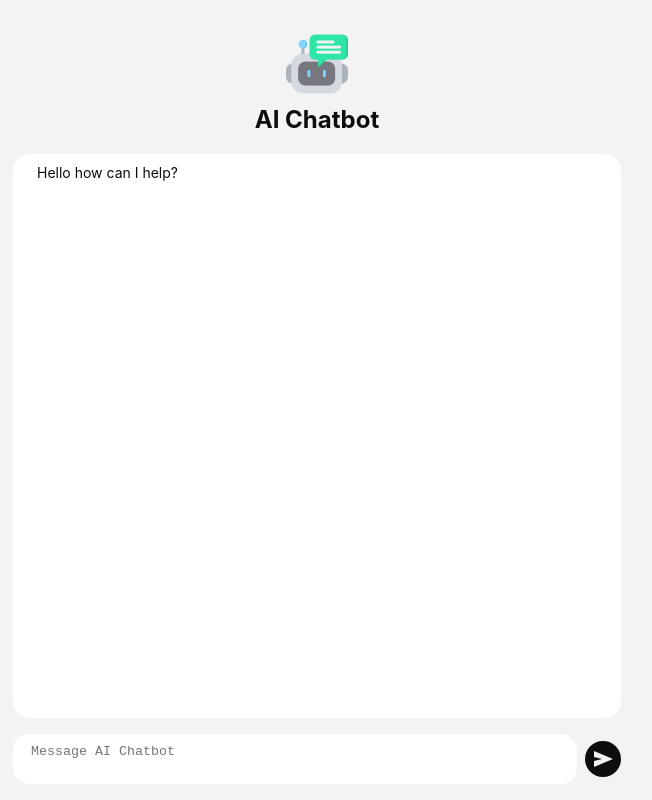
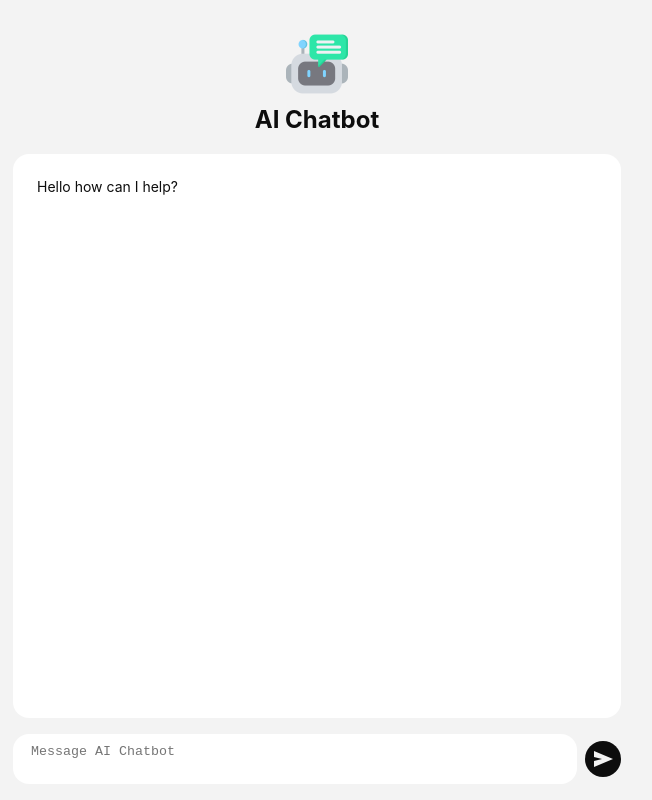
Before and after one commit to sn0w-m0nkey/react-ai-chatbot, a React (Vite) app: page / in a window 1280 px wide. Shown: the whole page, without its empty margins (323-975 px from the left). Built offline with nearby package versions, Linux system fonts and the light colour scheme; no server answers.

Commit message:
Added markdown for messages

```diff
--- a/package.json
+++ b/package.json
@@ -12,7 +12,8 @@
   "dependencies": {
     "@google/generative-ai": "^0.24.1",
     "react": "^19.1.0",
-    "react-dom": "^19.1.0"
+    "react-dom": "^19.1.0",
+    "react-markdown": "^10.1.0"
   },
   "devDependencies": {
     "@eslint/js": "^9.30.1",
--- a/src/components/Chat/Chat.jsx
+++ b/src/components/Chat/Chat.jsx
@@ -1,3 +1,4 @@
+import Markdown from 'react-markdown'
 import styles from './Chat.module.css'
 
 const WELCOME_MESSAGE = {
@@ -9,7 +10,9 @@ export function Chat({ messages }) {
     <div className={styles.Chat}>
       {[WELCOME_MESSAGE, ...messages].map(({ role, content }, index) => (
         <div key={index} className={styles.Message} data-role={role}>
-          {content}
+          <Markdown>
+            {content}
+          </Markdown>
         </div>
       ))}
     </div>
```
Also changed, not shown: 1 other file (tests, documents, lock files or other folders).
